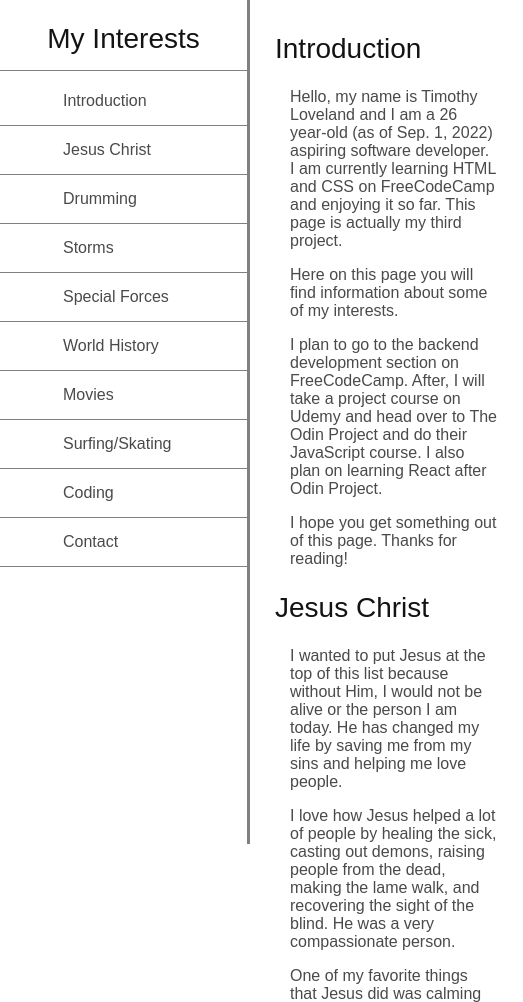
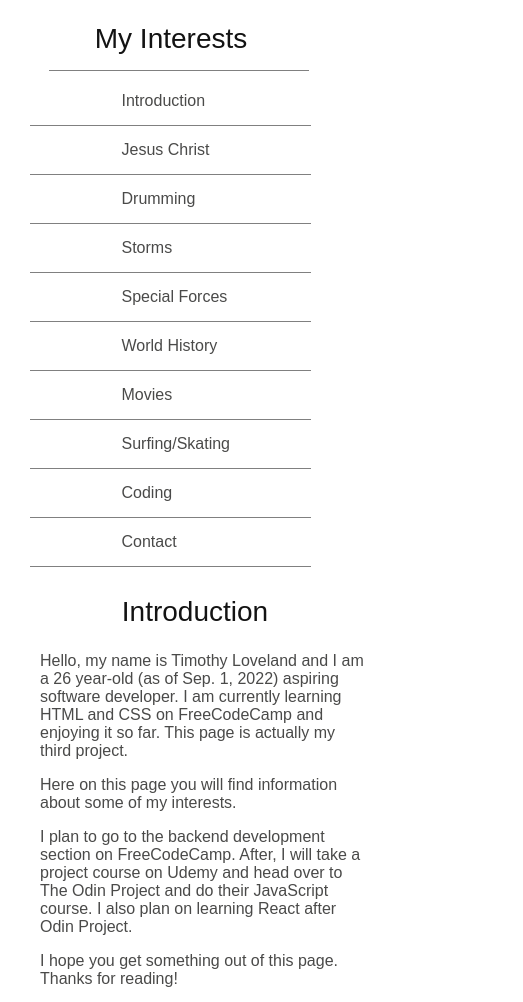
Before and after one commit to timloveland/My-Interests-Page, a plain HTML site: page index.html in a window 390 px wide. Shown: the top 1002 px of the page, 523 px wide, since content can reach past the window. Drawn offline with Linux system fonts and the light colour scheme.

Commit message:
Add files via upload

```diff
--- a/styles.css
+++ b/styles.css
@@ -99,3 +99,31 @@ code {
 #contact {
   margin-bottom: 75px;
 }
+
+@media (max-width: 600px) {
+  nav {
+    position: relative;
+    right: 25%;
+    left: 15%;
+    height: 315px;
+    border: none;
+  }
+
+  nav h1 {
+    margin-left: -25px;
+  }
+
+
+
+  main {
+    margin: auto;
+    margin-top: 225px;
+    width: 100%;
+  }
+
+  main h1 {
+    text-align: center;
+  }
+
+
+}
```
